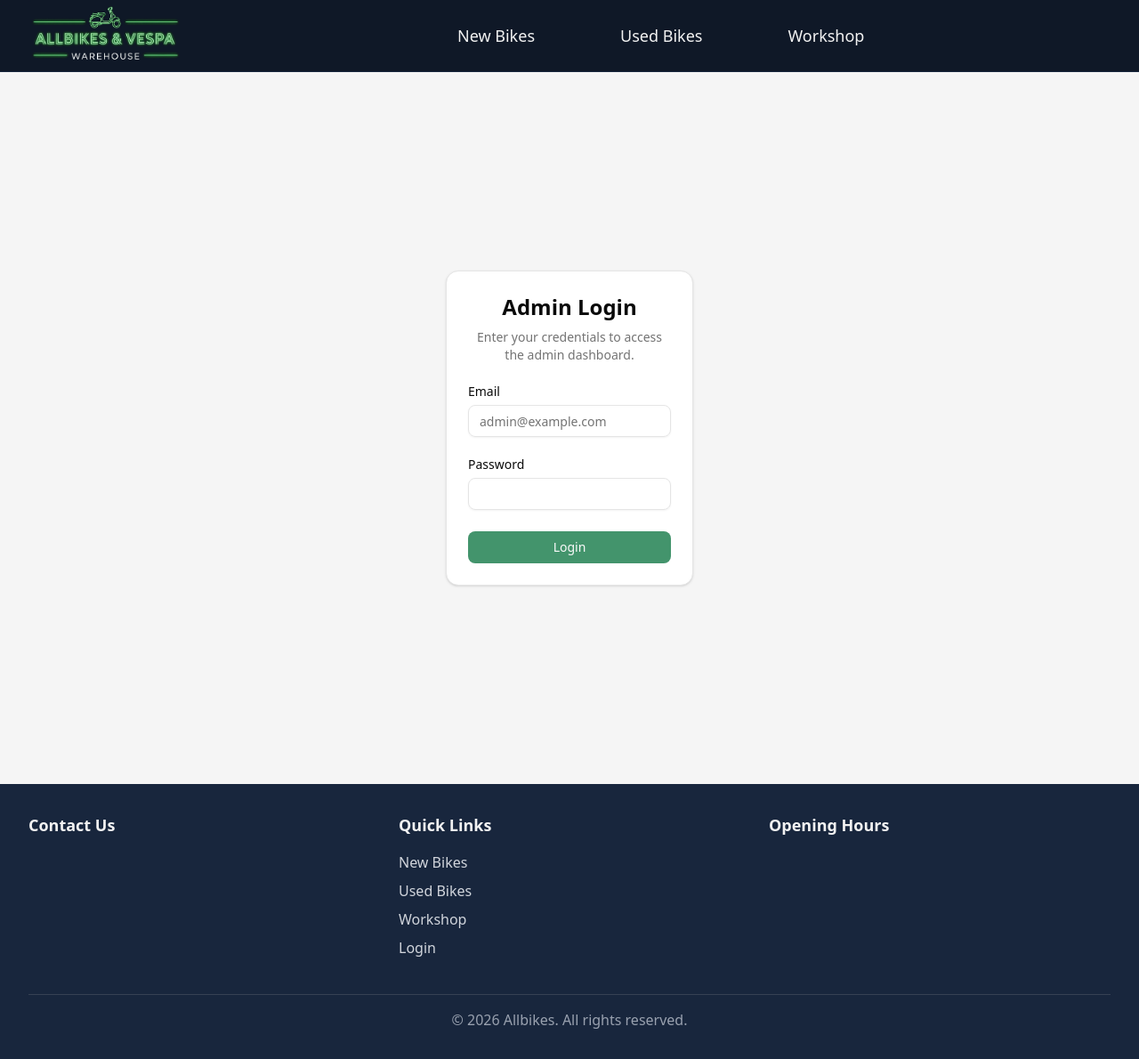
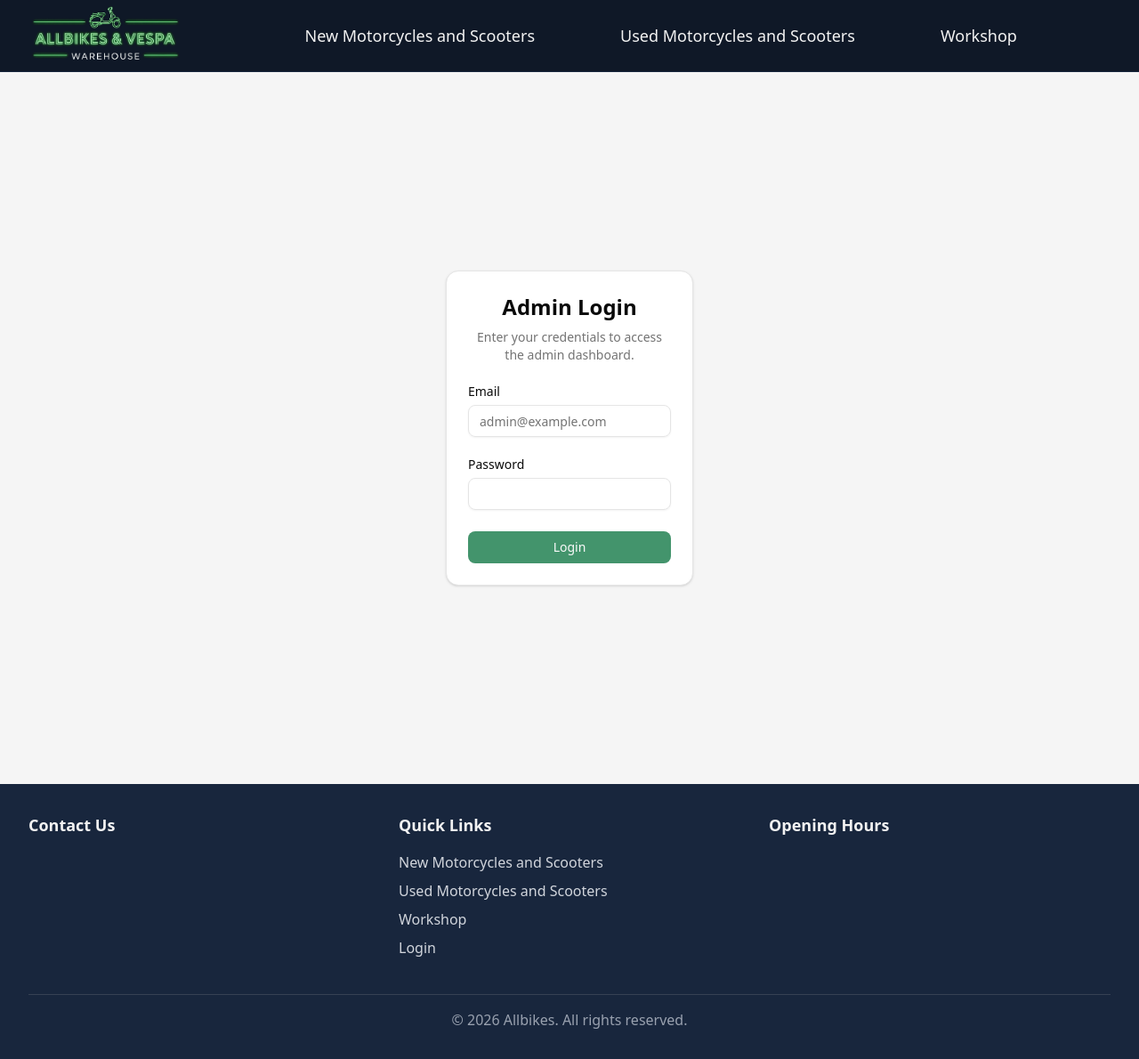
Before and after one commit to ethanbetts63/allbikes, a React app in the folder frontend/: page /login in a window 1280 px wide. Shown: the whole page at 89% size. Built offline with nearby package versions, Linux system fonts and the light colour scheme; no server answers; the HTML template or start-up script is replaced by a standard one.

Commit message:
checkpoint

```diff
--- a/frontend/src/components/BrandsSection.tsx
+++ b/frontend/src/components/BrandsSection.tsx
@@ -28,7 +28,7 @@ const BrandCard: React.FC<BrandProps> = ({ image, alt, title, subtitle, descript
         <p className="text-lg text-[var(--text-primary)] leading-relaxed mb-6">{description}</p>
         <Link to="/bikes/new" className="self-start">
           <Button className="bg-primary text-[var(--text-primary)] font-bold px-8 py-5 text-xl hover:bg-primary/90 flex items-center gap-2">
-            See New Bikes <ArrowRight className="h-5 w-5" />
+            See New Motorcycles and Scooters <ArrowRight className="h-5 w-5" />
           </Button>
         </Link>
       </div>
--- a/frontend/src/components/Footer.tsx
+++ b/frontend/src/components/Footer.tsx
@@ -28,8 +28,8 @@ const Footer = () => {
         <div>
           <h4 className="font-bold text-lg mb-4 text-[var(--text-primary)]">Quick Links</h4>
           <ul>
-            <li className="mb-2"><Link to="/bikes/new" className="hover:underline text-gray-300">New Bikes</Link></li>
-            <li className="mb-2"><Link to="/bikes/used" className="hover:underline text-gray-300">Used Bikes</Link></li>
+            <li className="mb-2"><Link to="/bikes/new" className="hover:underline text-gray-300">New Motorcycles and Scooters</Link></li>
+            <li className="mb-2"><Link to="/bikes/used" className="hover:underline text-gray-300">Used Motorcycles and Scooters</Link></li>
             <li className="mb-2"><Link to="/workshop" className="hover:underline text-gray-300">Workshop</Link></li>
             {user ? (
               <>
--- a/frontend/src/components/HomeHero.tsx
+++ b/frontend/src/components/HomeHero.tsx
@@ -39,7 +39,7 @@ const HomeHero: React.FC<HomeHeroProps> = ({ newBikes, usedBikes, loading, error
     setUsedBikeImageUrls(usedUrls.length > 0 ? usedUrls : [defaultPlaceholderImage]);
   }, [newBikes, usedBikes]);
 
-  // Image cycling effect for New Bikes
+  // Image cycling effect for New Motorcycles and Scooters
   useEffect(() => {
     if (newBikeImageUrls.length > 1) {
       const interval = setInterval(() => {
@@ -53,7 +53,7 @@ const HomeHero: React.FC<HomeHeroProps> = ({ newBikes, usedBikes, loading, error
     }
   }, [newBikeImageUrls]);
 
-  // Image cycling effect for Used Bikes
+  // Image cycling effect for Used Motorcycles and Scooters
   useEffect(() => {
     if (usedBikeImageUrls.length > 1) {
       const interval = setInterval(() => {
@@ -70,7 +70,7 @@ const HomeHero: React.FC<HomeHeroProps> = ({ newBikes, usedBikes, loading, error
 
   const renderBikeLink = (condition: 'new' | 'used') => {
     const linkPath = condition === 'new' ? '/bikes/new' : '/bikes/used';
-    const text = condition === 'new' ? 'New Bikes' : 'Used Bikes';
+    const text = condition === 'new' ? 'New Motorcycles and Scooters' : 'Used Motorcycles and Scooters';
     const bgColorClass = 'bg-foreground';
 
     const currentImageUrl = condition === 'new'
--- a/frontend/src/components/NavBar.tsx
+++ b/frontend/src/components/NavBar.tsx
@@ -26,14 +26,14 @@ const NavBar = () => {
               <Link
                 to="/bikes/new"
               >
-                New Bikes
+                New Motorcycles and Scooters
               </Link>
             </li>
             <li>
               <Link
                 to="/bikes/used"
               >
-                Used Bikes
+                Used Motorcycles and Scooters
               </Link>
             </li>
             <li>
--- a/frontend/src/pages/BikeDetailPage.tsx
+++ b/frontend/src/pages/BikeDetailPage.tsx
@@ -184,7 +184,7 @@ const BikeDetailPage: React.FC = () => {
             <div className="mt-4 mb-4">
                 {bike.condition.toLowerCase() === 'new' && newBikes.length > 0 && (
                     <FeaturedBikes
-                        title="Featured New Bikes"
+                        title="Featured New Motorcycles and Scooters"
                         bikes={newBikes}
                         description="Check out our latest models, fresh from the factory."
                         linkTo="/inventory/new"
--- a/frontend/src/pages/BikeListPage.tsx
+++ b/frontend/src/pages/BikeListPage.tsx
@@ -62,8 +62,8 @@ const BikeListPage: React.FC<BikeListPageProps> = ({ bikeCondition }) => {
   const isNew = bikeCondition === 'new';
   const pageTitle = isNew ? 'New Motorcycles and Scooters' : 'Used Motorcycles and Scooters';
   const description = isNew
-    ? "Browse our range of new motorcycles and scooters available in Perth, including petrol and electric models. All new bikes are workshop-prepared and available for local purchase through our Perth dealership. All new bikes come with a warranty."
-    : "Browse our range of used motorcycles and scooters available in Perth, including petrol and electric models. All used bikes are workshop-prepared and available for local purchase through our Perth dealership.";
+    ? "Browse our range of new motorcycles and scooters available in Perth, including petrol and electric models. All New Motorcycles and Scooters are workshop-prepared and available for local purchase through our Perth dealership. All New Motorcycles and Scooters come with a warranty."
+    : "Browse our range of used motorcycles and scooters available in Perth, including petrol and electric models. All Used Motorcycles and Scooters are workshop-prepared and available for local purchase through our Perth dealership.";
 
   return (
     <>
--- a/frontend/src/pages/HomePage.tsx
+++ b/frontend/src/pages/HomePage.tsx
@@ -73,14 +73,14 @@ const HomePage = () => {
         <ReviewCarousel />
         <BrandsSection />
         <FeaturedBikes
-          title="Featured New Bikes"
+          title="Featured New Motorcycles and Scooters"
           bikes={newBikes}
           description="Check out some of our latest new models available now."
           linkTo="/bikes/new"
           linkText="All New Bikes"
         />
         <FeaturedBikes
-          title="Featured Used Bikes"
+          title="Featured Used Motorcycles and Scooters"
           bikes={usedBikes}
           description="Explore our range of quality pre-owned motorcycles and scooters."
           linkTo="/bikes/used"
--- a/frontend/src/pages/WorkshopPage.tsx
+++ b/frontend/src/pages/WorkshopPage.tsx
@@ -5,6 +5,34 @@ import WorkshopJobTypes from '@/components/WorkshopJobTypes';
 import { toast } from 'sonner';
 import ServiceBrands from "@/components/ServiceBrands";
 import MotorcycleMovers from "@/components/MotorcycleMovers";
+import { FaqSection } from "@/components/FaqSection";
+
+const workshopFaqs = [
+  {
+    question: "Do you offer tyre changes for motorcycles and scooters?",
+    answer: "Yes. We provide motorcycle and scooter tyre changes, including tyre replacement, fitting, and balancing. We work on both motorcycles and scooters and can supply and fit tyres or fit tyres you provide, depending on the job."
+  },
+  {
+    question: "Do you service Vespa or Piaggio scooters?",
+    answer: "Yes. We have long specialised in Vespa and Piaggio scooters and have extensive experience servicing and repairing both brands. The business has a strong history with Vespa in Perth, with owner Frank previously operating the primary Vespa dealership in the area."
+  },
+  {
+    question: "Do you service 50cc scooters?",
+    answer: "Yes. We service 50cc scooters as well as larger-capacity scooters, providing servicing, repairs, and tyre changes where applicable."
+  },
+  {
+    question: "Do you service dirt bikes?",
+    answer: "Yes. We service dirt bikes, providing maintenance and mechanical repairs. If you’re unsure whether your specific model is suitable, feel free to get in touch."
+  },
+  {
+    question: "Do you service electric scooters?",
+    answer: "Yes. We service electric scooters and electric mopeds, including electric motorcycle-style scooters. We do not service electric kick scooters."
+  },
+  {
+    question: "Do you offer mobile motorcycle or scooter mechanic services?",
+    answer: "We work closely with Perth Motorcycle and Scooter Movers. If you’re unable to transport your bike, pickup and delivery can be arranged easily and affordably to and from our workshop."
+  }
+];
 
 const WorkshopPage: React.FC = () => {
     const [jobTypes, setJobTypes] = useState<EnrichedJobType[]>([]);
@@ -35,9 +63,10 @@ const WorkshopPage: React.FC = () => {
                 <ServiceBrands />
             </div>
 
-            <div className="mt-8 mb-16">
+            <div className="mt-8 mb-4">
                 <MotorcycleMovers />
             </div>
+            <FaqSection title="Workshop FAQ" faqData={workshopFaqs} />
         </div>
     );
 };
```
